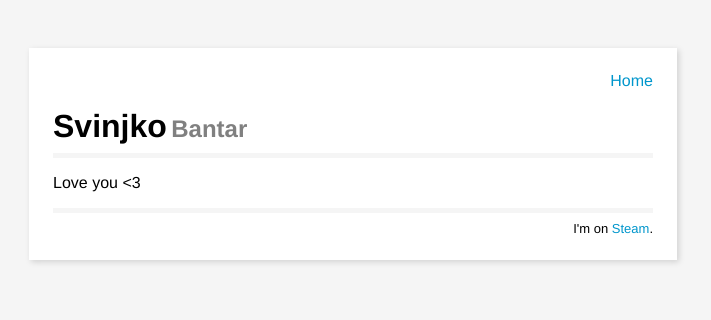
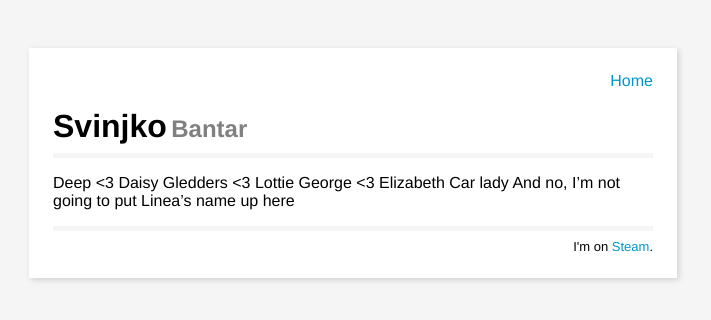
Before and after one commit to svinjko/svinjko.github.io, a Jekyll site: the page built from index.md, in a window 1280 px wide. Shown: the top 320 px of the page, without its empty margins (287-998 px from the left). Built offline with Jekyll 4.4.1, drawn with Linux system fonts in a browser that asks for light colours.

Commit message:
Update index.md

```diff
--- a/index.md
+++ b/index.md
@@ -3,4 +3,7 @@ layout: default
 title: Bantar
 ---
 
-Love you <3
+Deep <3 Daisy
+Gledders <3 Lottie
+George <3 Elizabeth Car lady
+And no, I'm not going to put Linea's name up here
```
